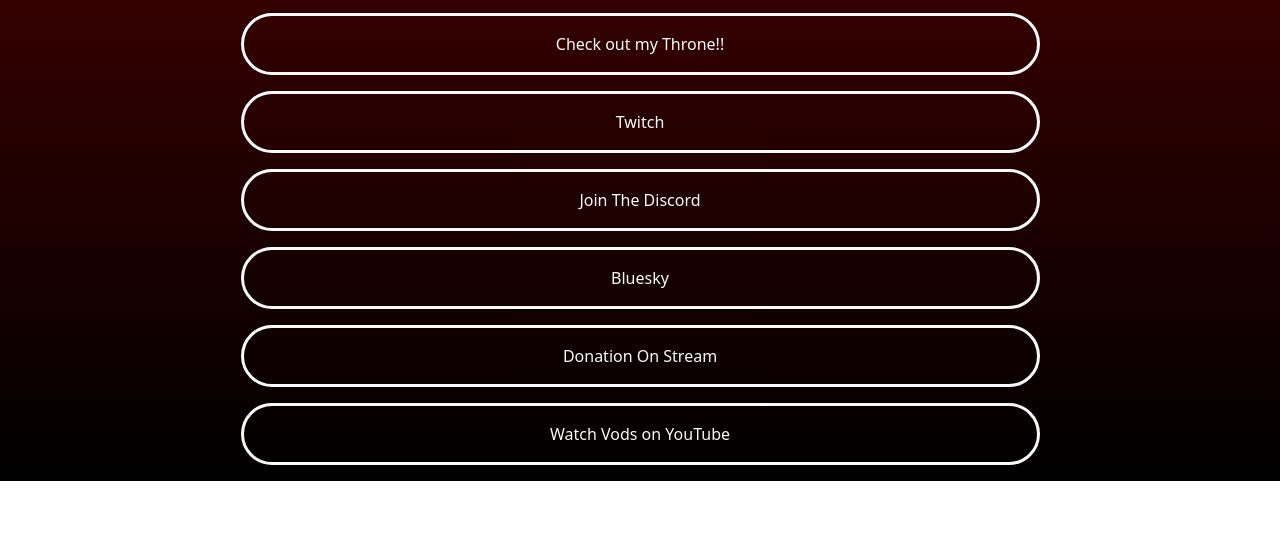
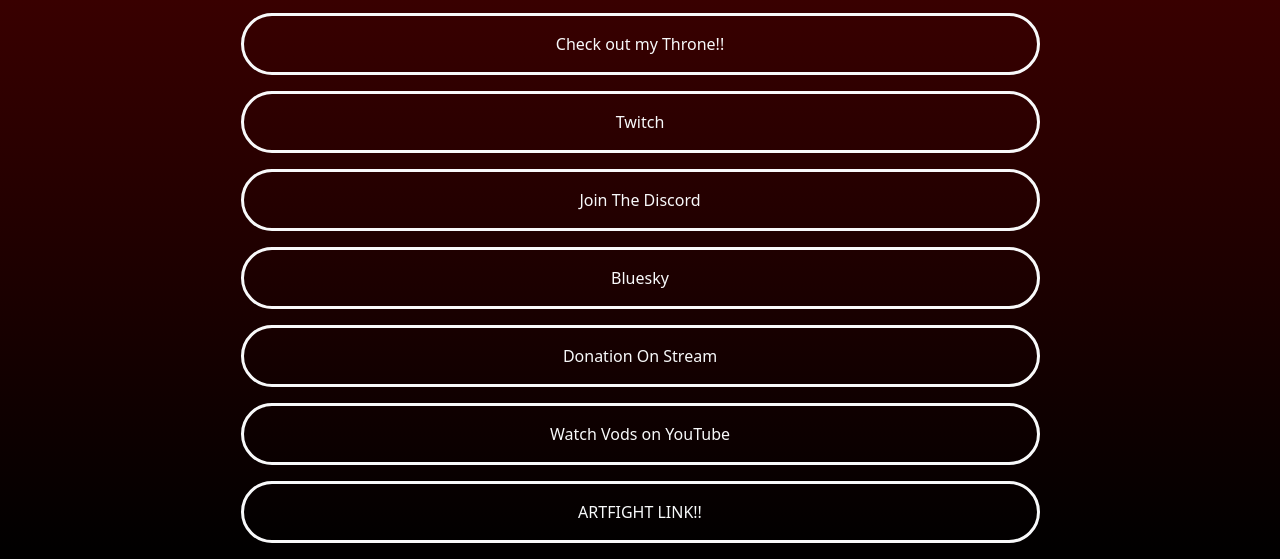
Before and after one commit to AtlasAureus/angelsabode, a plain HTML site: page links.html in a window 1280 px wide. Shown: the part 610-1169 px from the top of the page. Before the commit the page ends 1091 px from the top, so only its background shows below. Drawn offline with nearby package versions, Linux system fonts and the light colour scheme.

Commit message:
Update links.html

```diff
--- a/links.html
+++ b/links.html
@@ -80,6 +80,8 @@
                     <a target='_blank' href="https://bsky.app/profile/atlasaureus.bsky.social" class="text-decoration-none"><p class="m-3 p-3 rounded-pill border border-3 border-light text-light">Bluesky</p></a>
                     <a target='_blank' href="https://streamelements.com/atlasaureus/tip" class="text-decoration-none"><p class="m-3 p-3 rounded-pill border border-3 border-light text-light">Donation On Stream</p></a>
                     <a target='_blank' href="https://www.youtube.com/@atlasaureus" class="text-decoration-none"><p class="m-3 p-3 rounded-pill border border-3 border-light text-light">Watch Vods on YouTube</p></a>
+                    <a target='_blank' href="https://artfight.net/~AtlasAureus" class="text-decoration-none"><p class="m-3 p-3 rounded-pill border border-3 border-light text-light">ARTFIGHT LINK!!</p></a>
+
 
 
 
```
